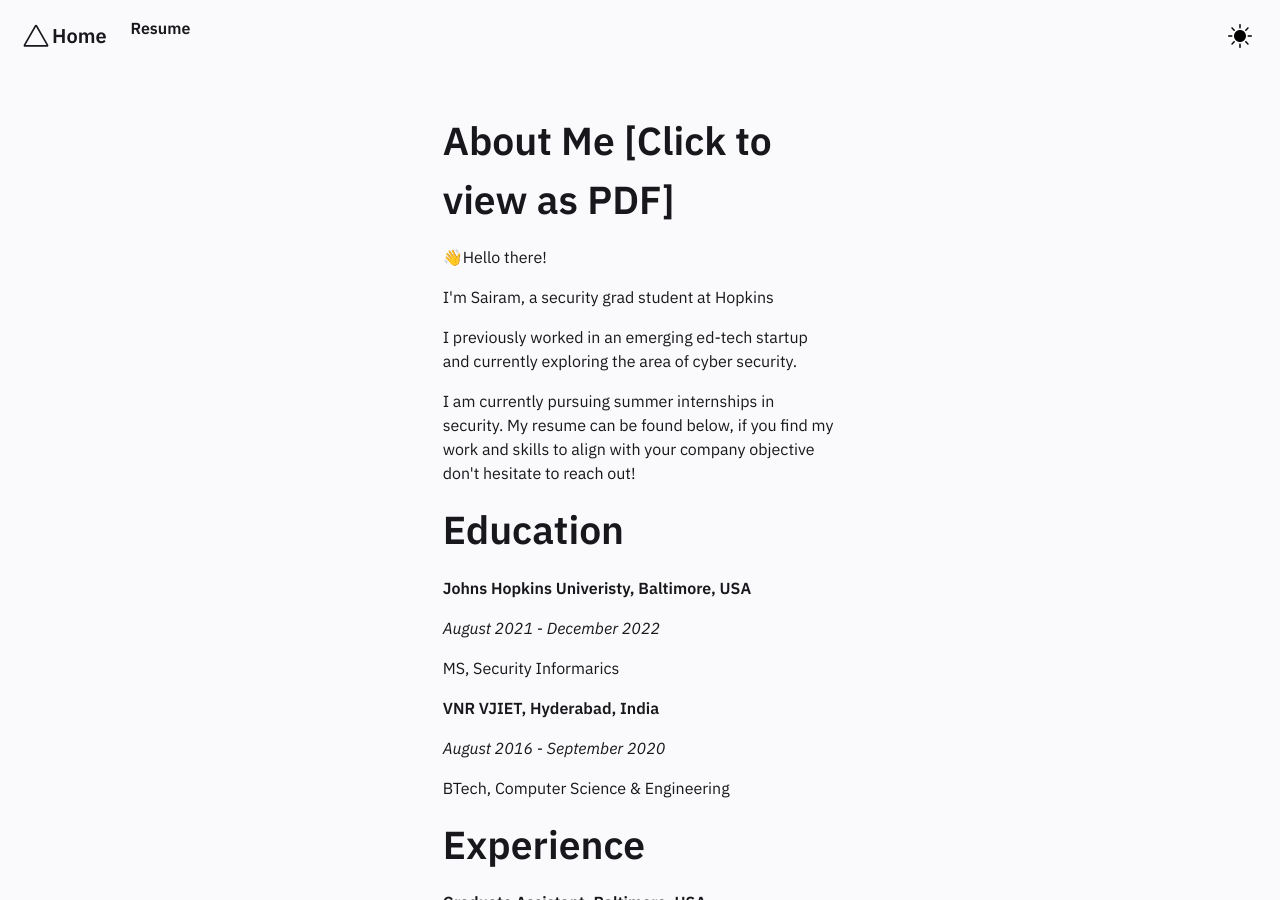
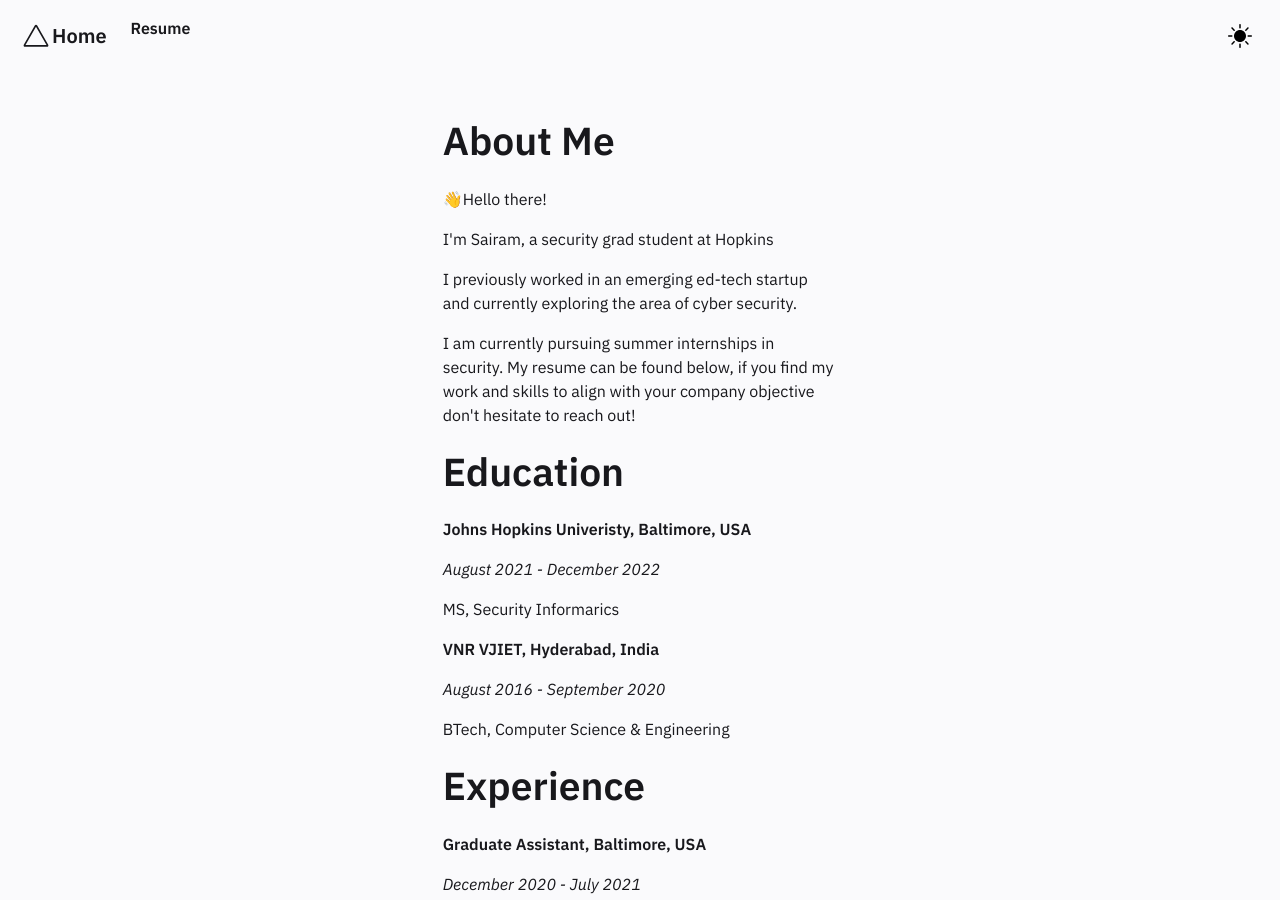
Before and after one commit to SaiRam25K/SaiRam25K.github.io, a Jekyll site: the page built from pages/index.md, in a window 1280 px wide and 900 px high. Built offline with Jekyll 4.4.1, drawn with Linux system fonts in a browser that asks for light colours.

Commit message:
Update Homepage.html

```diff
--- a/_includes/Homepage.html
+++ b/_includes/Homepage.html
@@ -10,8 +10,8 @@
 -->
 
        <!-- <h1><a href="https://drive.google.com/file/d/1h3aNRBKx_vW-Vxd1qEdzDpnhA39CiXs8/view" target="_blank">My Resume</a></h1>-->
-        <h1>About Me <a href="https://drive.google.com/file/d/1h3aNRBKx_vW-Vxd1qEdzDpnhA39CiXs8/view" target="_blank">[Click to view as PDF]</a></h1>
-        <a href="https://www.linkedin.com/in/bill-nye-science-guy-9488063b" class="social-icon si-rounded si-small si-linkedin"></a>
+        <h1>About Me</h1>
+
         <p>
            👋Hello there!
         </p>
```
